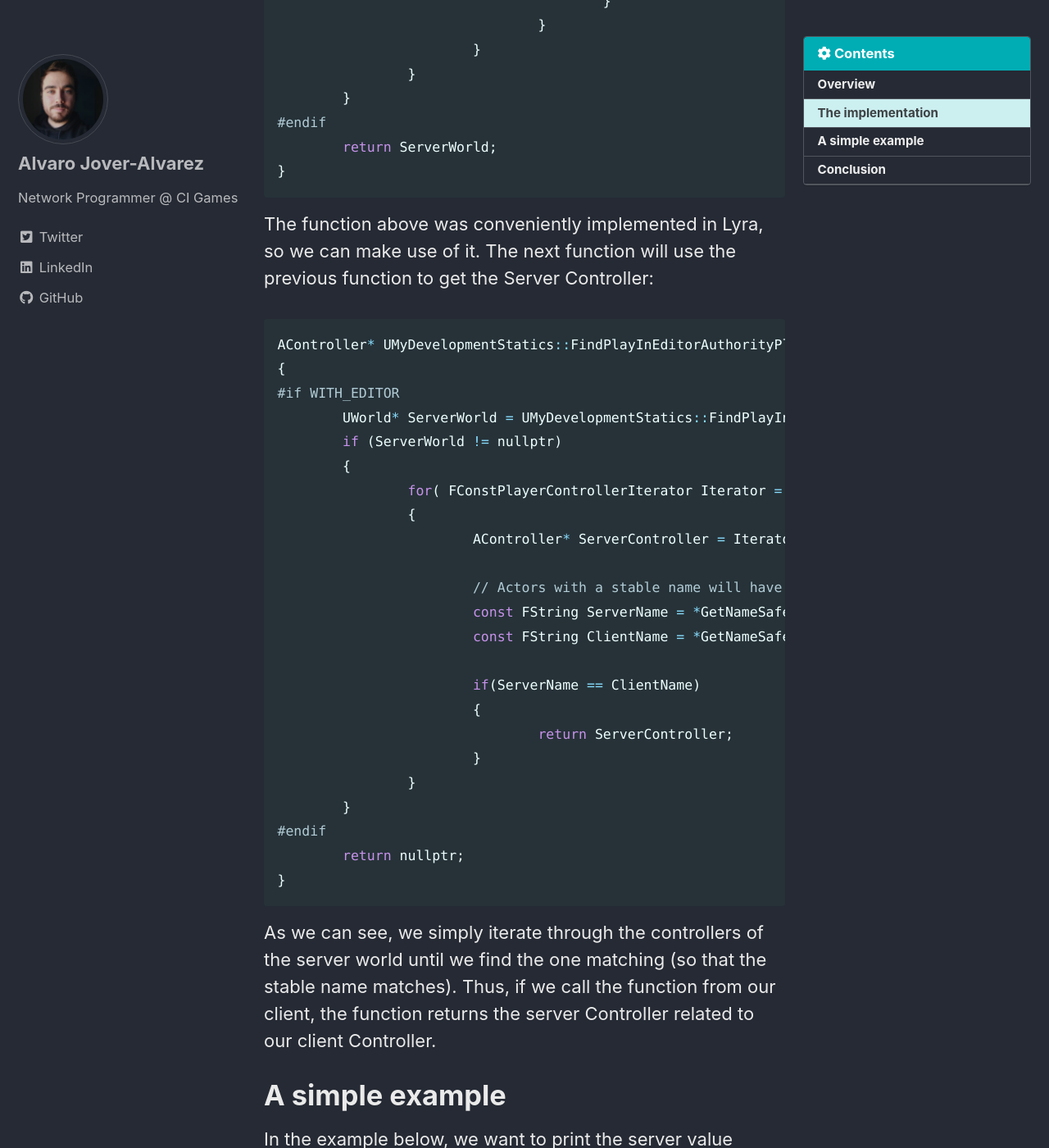
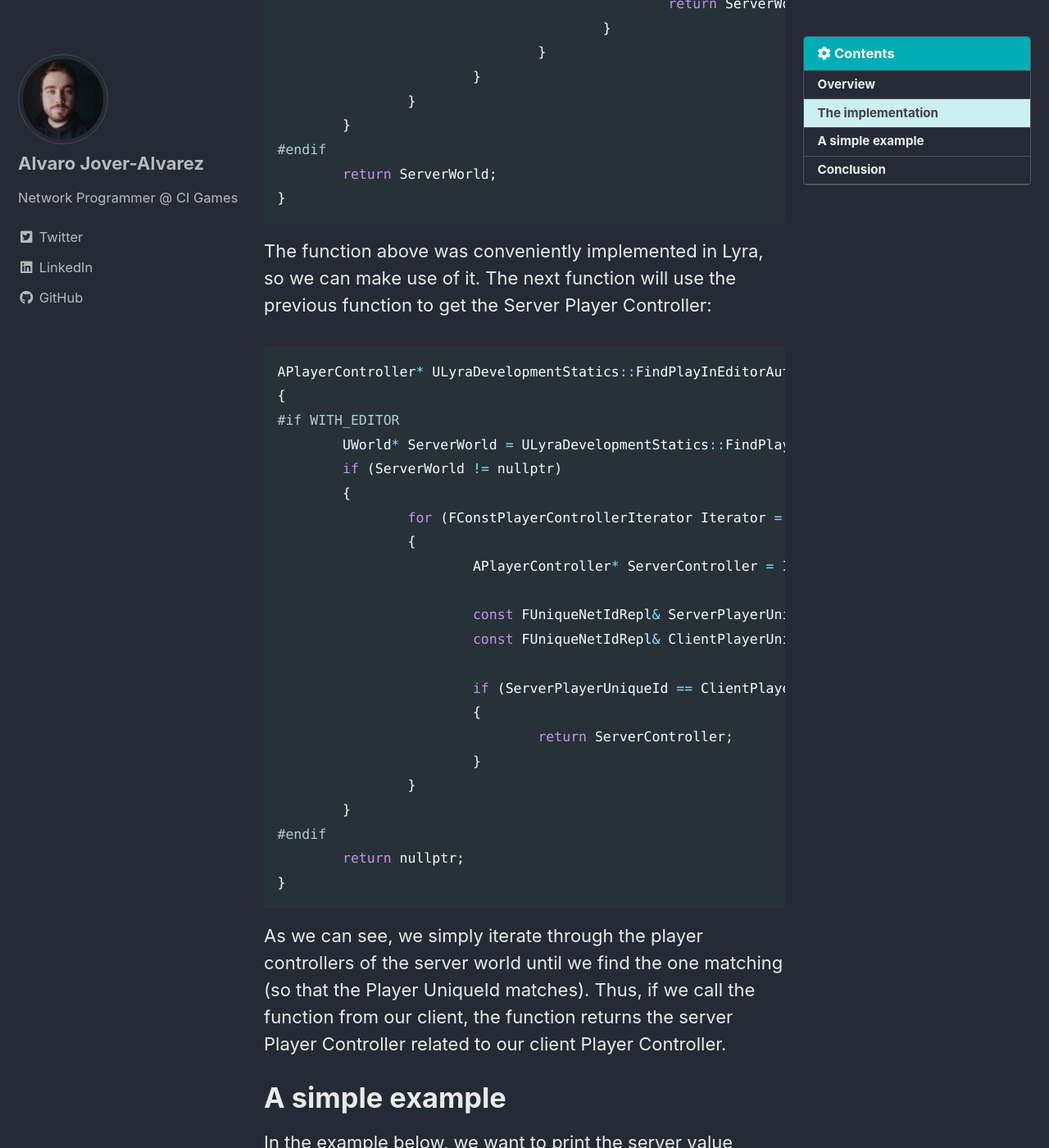
Before and after one commit to vorixo/devtricks, a Jekyll site: the page built from _posts/2024-01-04-convenient-pie-multiplayer-logging.md, in a window 1280 px wide and 1400 px high, scrolled down 2088 px. Shown: the whole window at 82% size. Built offline with Jekyll 4.4.1, drawn with Linux system fonts in a browser that asks for light colours; cached includes are drawn as plain includes; some of the changed text lies outside the part shown.

Commit message:
[UPD] Enhancing reliability to logging post

```diff
--- a/_posts/2024-01-04-convenient-pie-multiplayer-logging.md
+++ b/_posts/2024-01-04-convenient-pie-multiplayer-logging.md
@@ -31,7 +31,7 @@
 
 # The implementation
 
-To obtain a Server controller from a client, first we have to find the server world, only existing within the editor context:
+To obtain a Server Player Controller from a client, first we have to find the server world, only existing within the editor context:
 
 {% highlight c++ %}
 UWorld* UMyDevelopmentStatics::FindPlayInEditorAuthorityWorld()
@@ -73,24 +73,23 @@
 }
 {% endhighlight %}
 
-The function above was conveniently implemented in Lyra, so we can make use of it. The next function will use the previous function to get the Server Controller:
+The function above was conveniently implemented in Lyra, so we can make use of it. The next function will use the previous function to get the Server Player Controller:
 
 {% highlight c++ %}
-AController* UMyDevelopmentStatics::FindPlayInEditorAuthorityPlayerController(AController* ClientController)
+APlayerController* ULyraDevelopmentStatics::FindPlayInEditorAuthorityPlayerController(APlayerController* ClientController)
 {
 #if WITH_EDITOR
-	UWorld* ServerWorld = UMyDevelopmentStatics::FindPlayInEditorAuthorityWorld();
+	UWorld* ServerWorld = ULyraDevelopmentStatics::FindPlayInEditorAuthorityWorld();
 	if (ServerWorld != nullptr)
 	{
-		for( FConstPlayerControllerIterator Iterator = ServerWorld->GetPlayerControllerIterator(); Iterator; ++Iterator )
+		for (FConstPlayerControllerIterator Iterator = ServerWorld->GetPlayerControllerIterator(); Iterator; ++Iterator)
 		{
-			AController* ServerController = Iterator->Get();
+			APlayerController* ServerController = Iterator->Get();
 
-			// Actors with a stable name will have the same name server and client
-			const FString ServerName = *GetNameSafe(ServerController);
-			const FString ClientName = *GetNameSafe(ClientController);
+			const FUniqueNetIdRepl& ServerPlayerUniqueId = ServerController->PlayerState->GetUniqueId();
+			const FUniqueNetIdRepl& ClientPlayerUniqueId = ClientController->PlayerState->GetUniqueId();
 
-			if(ServerName == ClientName)
+			if (ServerPlayerUniqueId == ClientPlayerUniqueId)
 			{
 				return ServerController;
 			}
@@ -101,7 +100,7 @@
 }
 {% endhighlight %}
 
-As we can see, we simply iterate through the controllers of the server world until we find the one matching (so that the stable name matches). Thus, if we call the function from our client, the function returns the server Controller related to our client Controller.
+As we can see, we simply iterate through the player controllers of the server world until we find the one matching (so that the Player UniqueId matches). Thus, if we call the function from our client, the function returns the server Player Controller related to our client Player Controller.
 
 # A simple example
 
@@ -111,9 +110,9 @@
 // From a client...
 
 float ServerStamina = 0.f;
-if (AController* PlayerController = UMyDevelopmentStatics::FindPlayInEditorAuthorityPlayerController(GetController()))
+if (APlayerController* ServerPlayerController = UMyDevelopmentStatics::FindPlayInEditorAuthorityPlayerController(GetPlayerController()))
 {
-	if( AMyCharacter* ServerPawn = Cast<AMyCharacter>(PlayerController->GetPawn()))
+	if( AMyCharacter* ServerPawn = Cast<AMyCharacter>(ServerPlayerController->GetPawn()))
 	{
 		ServerStamina = ServerPawn->GetMyCharacterMovementComponent()->Stamina;
 	}
```
